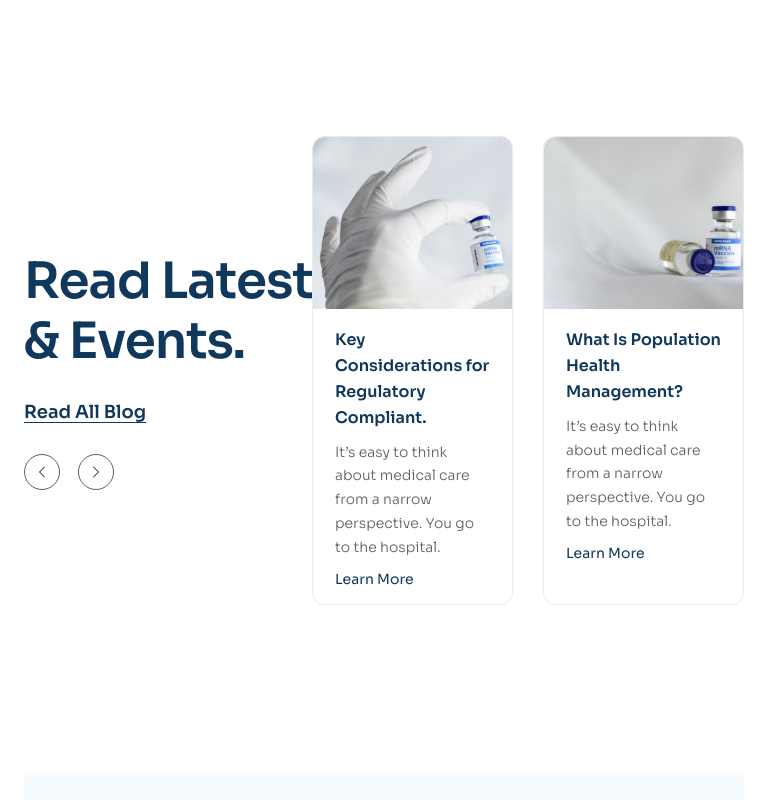
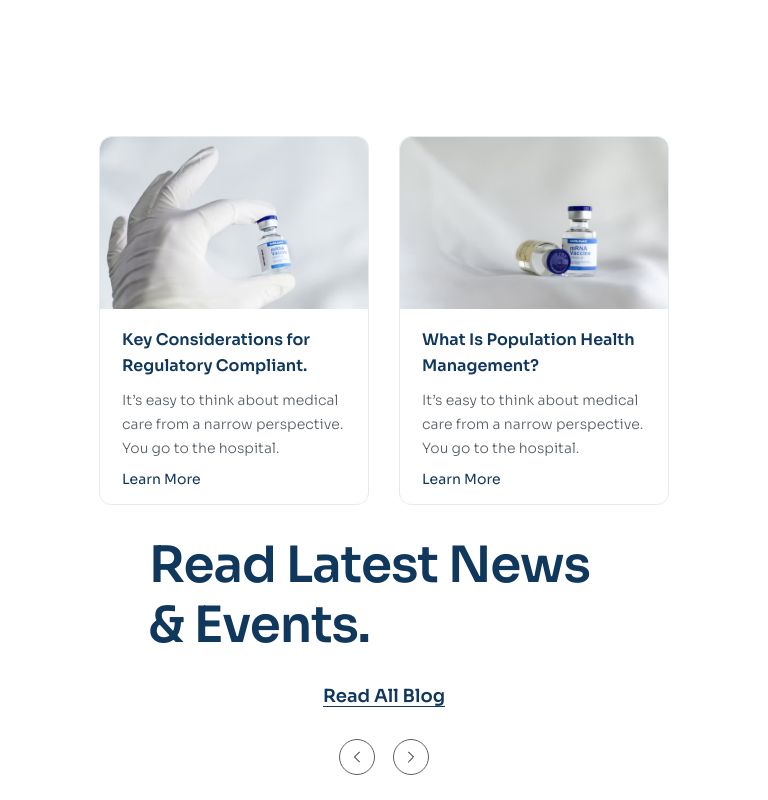
Before and after one commit to fuleth/shinesmile, a plain HTML site: page index.html in a window 768 px wide. Shown: the part 7400-8200 px from the top of the page. Drawn offline with nearby package versions, Linux system fonts and the light colour scheme.

Commit message:
reponsive-blog&footer

```diff
--- a/assets/css/responsive.css
+++ b/assets/css/responsive.css
@@ -125,16 +125,35 @@
         width: 90%;
         margin: 0 auto;
     }
+    .blog__inner{
+        flex-direction: column;
+        gap: 30px;
+    }
+    .blog__list{
+        order: 1;
+    }
+    .blog__content{
+        order: 2;
+        width: 90%;
+        display: flex;
+        flex-direction: column ;
+        align-items: center;
+    }
+    .blog__heading{
+        max-width: 90%;
+    }
 }
 /* Tablet  */
 @media(min-width:768px) and (max-width: 991.98px) {
-
+    .hidden-tablet{
+        display: none;
+    }
+    .footer__top{
+        grid-template-columns: 0.5fr 0.5fr 1fr;
+    }
 }
 /* Mobie */
 @media(max-width: 767.98px) {
 
 }
 /* hidden */
-.footer{
-    display: none;
-}
--- a/assets/css/style.css
+++ b/assets/css/style.css
@@ -423,7 +423,7 @@ a {
   justify-content: space-between;
 }
 .blog__content {
-  max-width: 40%;
+  width: 40%;
 }
 .blog__heading {
   width: 470px;
--- a/index.html
+++ b/index.html
@@ -511,7 +511,7 @@
       <div class="container">
         <div class="footer__top">
           <!-- columm1 -->
-          <div class="footer__columm">
+          <div class="footer__columm hidden-tablet">
             <a href="./"
             ><img src="./assets/img/logo.svg" alt="shine smile" class="logo"/></a>
             <p class="footer__desc">Exceptional dental care for all ages. Your great smile begins with a great dentist.</p>
```
